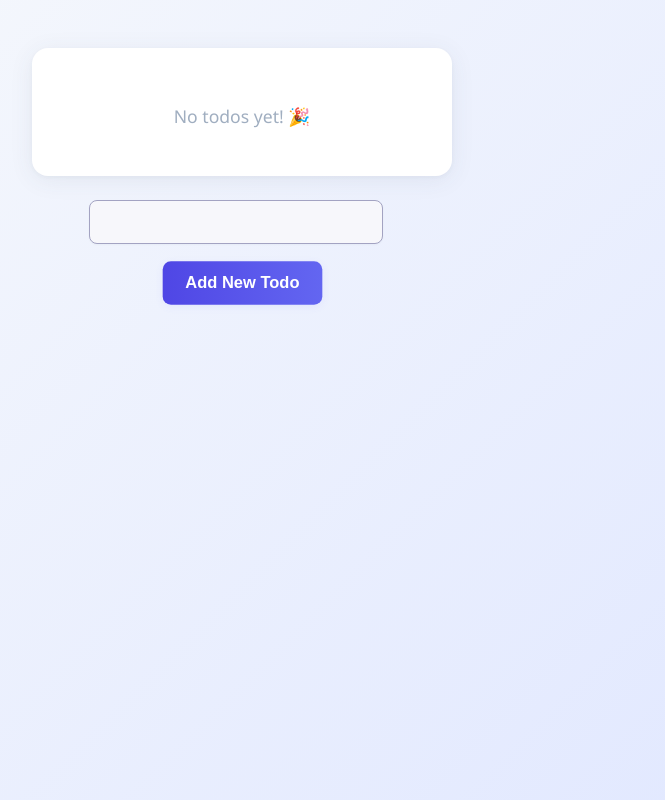
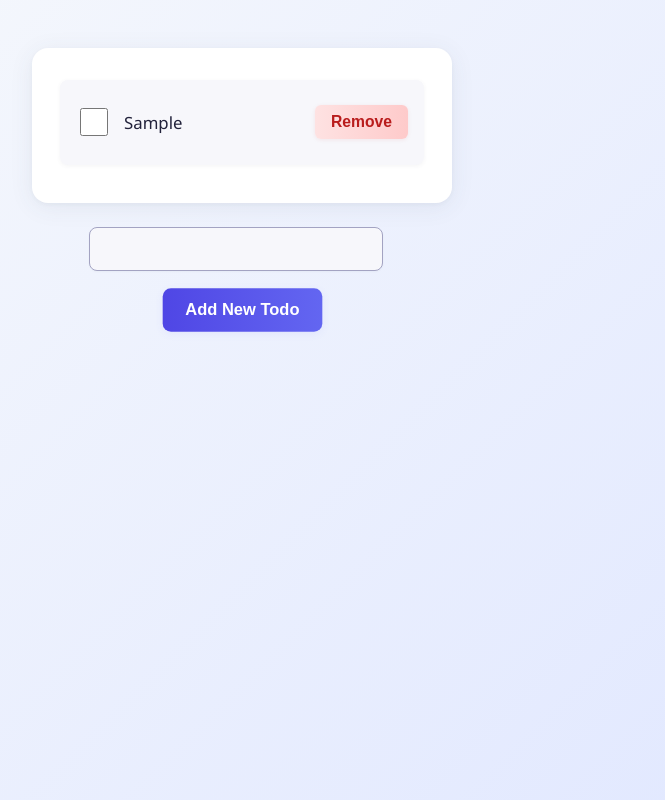
Before and after one commit to DanielMar1/DanielMar1.github.io, a plain HTML site: page index.html in a window 1280 px wide. Both pictures are taken after typing "Sample" into the empty fields and a click on the button "Add New Todo". Shown: the whole page, without its empty margins (398-1063 px from the left). Drawn offline with Linux system fonts and the light colour scheme.

Commit message:
finished complete to do

```diff
--- a/script.js
+++ b/script.js
@@ -5,7 +5,7 @@ const addNewToDoBtn = document.querySelector("#add-todo-btn");
 let todos = JSON.parse(localStorage.getItem("todos")) || [];
 renderTodos();
 
-addNewToDoBtn.addEventListener("click", () => {
+function addNewTodo() {
   const newTodoText = inputElement.value;
 
   if (newTodoText === "") return;
@@ -17,28 +17,82 @@ addNewToDoBtn.addEventListener("click", () => {
     isCompleted: false,
   };
 
-  todos.push(newTodo);
+  updateTodos([...todos, newTodo]);
+}
 
+addNewToDoBtn.addEventListener("click", addNewTodo);
+
+function updateTodos(newTodos) {
+  todos = newTodos;
   localStorage.setItem("todos", JSON.stringify(todos));
   renderTodos();
-});
+}
 
 function renderTodos() {
   todoListElement.innerHTML = "";
-  todos.forEach((todo) => {
-    const todoItemContainer = document.createElement("div");
 
-    todoItemContainer.textContent = todo.text;
+  const renderTodo = (todo) => {
+    // Storing current Todo's id
     const todoId = todo.id;
 
-    todoItemContainer.addEventListener("click", (e) => {
-      todos = todos.filter((todo) => todo.id !== todoId);
-      localStorage.setItem("todos", JSON.stringify(todos));
-      renderTodos();
+    // Declaring Remove Todo Function
+    const removeTodo = () => {
+      updateTodos(todos.filter((todo) => todo.id !== todoId));
+    };
+
+    // Declaring Complete Todo Function
+    const completeTodo = () => {
+      const newTodos = todos.map((todo) => {
+        if (todo.id === todoId) {
+          todo.isCompleted = !todo.isCompleted;
+        }
+        return todo;
+      });
+
+      updateTodos(newTodos);
+    };
+
+    // Creating todo item container
+    const todoItemContainer = document.createElement("div");
+    todoItemContainer.classList.add("todo-item");
+
+    // Create a checkbox for marking complete
+    const completeCheckbox = document.createElement("input");
+    completeCheckbox.type = "checkbox";
+    completeCheckbox.id = todoId;
+    completeCheckbox.classList.add("complete-checkbox");
+    completeCheckbox.checked = !!todo.isCompleted;
+    completeCheckbox.addEventListener("change", function (e) {
+      e.stopPropagation();
+      completeTodo();
     });
+    todoItemContainer.appendChild(completeCheckbox);
 
-    todoItemContainer.appendChild(completeBtn);
+    // Creating Todo's text element
+    const textElement = document.createElement("p");
+    textElement.classList.add("text");
+    textElement.textContent = todo.text;
+    todoItemContainer.appendChild(textElement);
 
+    if (todo.isCompleted) {
+      todoItemContainer.classList.add("completed");
+    }
+
+    // Adding Remove button
+    const removeBtn = document.createElement("button");
+    removeBtn.textContent = "Remove";
+    removeBtn.classList.add("remove-btn");
+    removeBtn.addEventListener("click", function (e) {
+      e.stopPropagation();
+      removeTodo();
+    });
+    todoItemContainer.appendChild(removeBtn);
+
+    // Adding Todo item to the list
     todoListElement.appendChild(todoItemContainer);
+  };
+
+  todos.forEach((todo) => {
+    renderTodo(todo);
   });
 }
--- a/style.css
+++ b/style.css
@@ -32,6 +32,60 @@ body {
   color: #a0aec0;
   font-size: 1.1rem;
   padding: 24px 0;
+}
+
+.todo-item {
+  display: flex;
+  align-items: center;
+  /* justify-content: space-between; */
+  background: #f7f7fb;
+  border-radius: 8px;
+  padding: 14px 16px;
+  margin-bottom: 14px;
+  font-size: 1.05rem;
+  box-shadow: 0 1px 4px rgba(60, 72, 88, 0.06);
+  transition: background 0.2s, box-shadow 0.2s;
+}
+
+.todo-item .text {
+  margin-right: auto;
+}
+
+.todo-item.completed {
+  background: #3fc63b;
+  color: #fff;
+}
+
+.complete-checkbox {
+  width: 28px;
+  height: 28px;
+  accent-color: #6366f1;
+  margin-right: 16px;
+  cursor: pointer;
+}
+
+.todo-item .remove-btn {
+  margin-left: 10px;
+}
+
+.todo-item .remove-btn {
+  background: linear-gradient(90deg, #fee2e2 0%, #fecaca 100%);
+  color: #b91c1c;
+  border: none;
+  border-radius: 6px;
+  padding: 8px 16px;
+  font-size: 0.98rem;
+  font-weight: 600;
+  cursor: pointer;
+  transition: background 0.18s, color 0.18s, box-shadow 0.18s;
+  box-shadow: 0 1px 4px rgba(185, 28, 28, 0.08);
+  text-decoration: none;
+  outline: none;
+}
+
+.todo-item .complete-btn {
+  background: #c7d2fe;
+  color: #6366f1;
 }
 
 input#new-todo-input {
```
